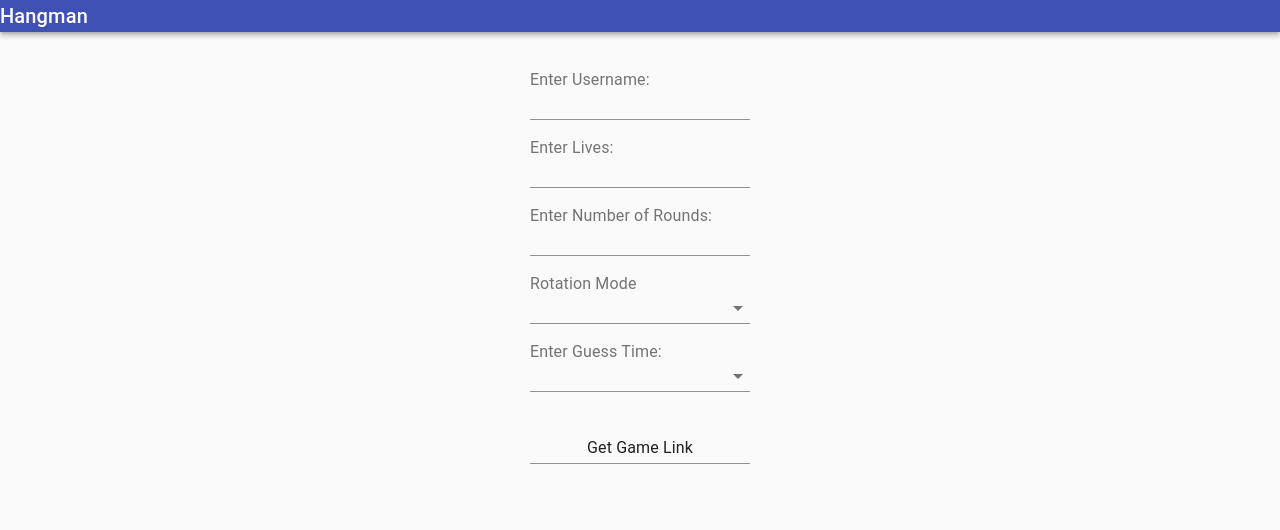
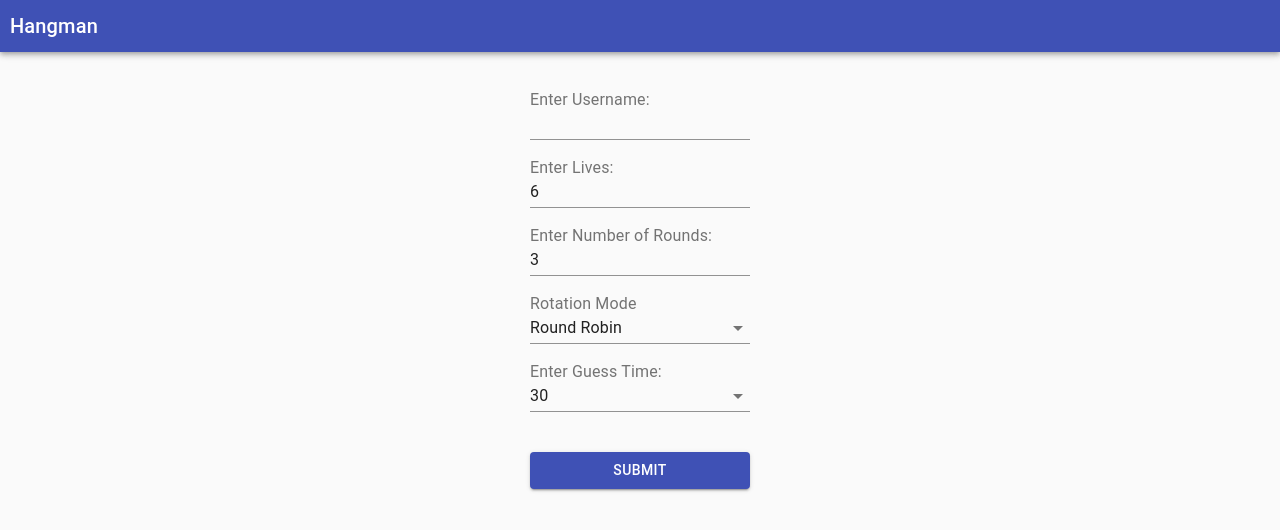
Before and after one commit to rimazmk/hangman-fe, a React (Create React App) app: page / in a window 1280 px wide. Shown: the top 530 px of the page. Built offline with nearby package versions, Linux system fonts and the light colour scheme.

Commit message:
add mui forms and input

```diff
--- a/src/components/Chat.tsx
+++ b/src/components/Chat.tsx
@@ -1,6 +1,6 @@
 import React, { useState, useEffect, useRef } from "react";
 import { socket } from "../modules";
-import { FormControl, Input, InputLabel } from "@material-ui/core";
+import { FormControl, Input, InputLabel, Button } from "@material-ui/core";
 
 function Chat({ user, roomID }: { user: string; roomID: string }) {
   const [messages, setMessages] = useState<[string, string][]>([]);
@@ -62,7 +62,10 @@ function Chat({ user, roomID }: { user: string; roomID: string }) {
             id="message"
             name="message"
           />
-          <input type="submit" value="Send" />
+          <br />
+          <Button variant="contained" color="primary" type="submit">
+            Submit
+          </Button>
         </FormControl>
       </form>
     </div>
--- a/src/components/Create.tsx
+++ b/src/components/Create.tsx
@@ -8,6 +8,7 @@ import {
   TextField,
   MenuItem,
   Select,
+  Button,
 } from "@material-ui/core";
 import { socket } from "../modules";
 
@@ -18,8 +19,8 @@ function Create({
 }) {
   const [state, setState] = useState<gameInitInterface>({
     username: "",
-    lives: "",
-    numRounds: "",
+    lives: "6",
+    numRounds: "3",
     rotation: "robin",
     time: "30",
   });
@@ -91,6 +92,7 @@ function Create({
           <Select
             name="rotation"
             id="rotation"
+            value={state.rotation}
             onChange={(e) =>
               setState({ ...state, rotation: e.target.value as string })
             }
@@ -106,6 +108,7 @@ function Create({
             name="time"
             id="time"
             onInvalid={(e) => "Please fill out this field"}
+            value={state.time}
             required
             onChange={(e) =>
               setState({ ...state, time: e.target.value as string })
@@ -124,7 +127,9 @@ function Create({
           </Select>
           <br />
           <br />
-          <Input type="submit" value="Get Game Link"></Input>
+          <Button variant="contained" color="primary" type="submit">
+            Submit
+          </Button>
         </FormGroup>
       </form>
       {roomID && roomID !== "" && <Redirect to={`/${roomID}`} />}
--- a/src/components/Game.tsx
+++ b/src/components/Game.tsx
@@ -42,6 +42,7 @@ function Game({
   };
 
   const makeGuess = (guessedEntity: string) => {
+    console.log(guessedEntity);
     let guessState = Object.assign(
       {},
       { ...gameState, curGuess: guessedEntity }
@@ -64,7 +65,7 @@ function Game({
   const onLetterClick = (e: React.MouseEvent<HTMLButtonElement>) => {
     e.preventDefault();
     setWord("");
-    let ev = e.target as HTMLButtonElement;
+    let ev = e.currentTarget as HTMLButtonElement;
     makeGuess(ev.value);
   };
 
@@ -91,7 +92,7 @@ function Game({
             guessedLetters={gameState.guessedLetters}
           />
           <br />
-
+          <br />
           <form onSubmit={onFormSubmit}>
             <FormControl>
               <InputLabel htmlFor="word">Word</InputLabel>
--- a/src/components/Letters.tsx
+++ b/src/components/Letters.tsx
@@ -1,4 +1,5 @@
 import React from "react";
+import { Button } from "@material-ui/core";
 
 interface Props {
   onClick: React.MouseEventHandler<HTMLButtonElement>;
@@ -12,14 +13,16 @@ const Letters = ({ onClick, disabled, guessedLetters }: Props) => {
   const renderLetters = () => {
     return letters.map((letter) => {
       return (
-        <button
+        <Button
+          variant="contained"
           onClick={onClick}
           value={letter}
           key={letter.charCodeAt(0)}
+          size="small"
           disabled={disabled || guessedLetters.includes(letter)}
         >
           {letter}
-        </button>
+        </Button>
       );
     });
   };
--- a/src/components/Main.tsx
+++ b/src/components/Main.tsx
@@ -10,7 +10,7 @@ const Main = () => {
 
   return (
     <>
-      <AppBar position="static">
+      <AppBar position="static" className="menu">
         <Typography variant="h6">Hangman</Typography>
       </AppBar>
       <div className="container">
--- a/src/components/NewWord.tsx
+++ b/src/components/NewWord.tsx
@@ -1,4 +1,5 @@
 import React, { useState, useEffect } from "react";
+import { TextField, Button, InputLabel } from "@material-ui/core";
 import { gameStateInterface } from "../hangman";
 import Standings from "./Standings";
 import { socket } from "../modules";
@@ -94,22 +95,26 @@ const NewWord = ({
               )}
 
               <form onSubmit={handleSubmit}>
-                Enter {gameState.word ? "New" : ""} Word(s):
-                <input
+                <InputLabel htmlFor="word">
+                  Enter {gameState.word ? "New" : ""} Word(s):
+                </InputLabel>
+                <TextField
                   type="text"
                   value={word}
                   onChange={(e) => setWord(e.target.value)}
                   id="word"
                   name="word"
                   onInput={(e) => validateWord()}
-                  maxLength={50}
-                  minLength={2}
+                  inputProps={{ maxLength: 50, minLength: 2 }}
                   onInvalid={(e) => "Please fill out this field"}
                   required
-                ></input>
+                />
                 <br />
-                Enter {gameState.word ? "New" : ""} Category:
-                <input
+                <br />
+                <InputLabel htmlFor="category">
+                  Enter {gameState.word ? "New" : ""} Category:
+                </InputLabel>
+                <TextField
                   type="text"
                   value={category}
                   onChange={(e) => setCategory(e.target.value)}
@@ -117,9 +122,12 @@ const NewWord = ({
                   name="category"
                   onInvalid={(e) => "Please fill out this field"}
                   required
-                ></input>
+                />
                 <br />
-                <input type="submit" value="Submit" />
+                <br />
+                <Button variant="contained" color="primary" type="submit">
+                  Submit
+                </Button>
               </form>
             </div>
           ) : (
--- a/src/components/Wait.tsx
+++ b/src/components/Wait.tsx
@@ -90,13 +90,18 @@ function Wait({
             <>
               Share this link with your friends:
               <p>
-                {url} <Button onClick={copyLink}>{copy}</Button>
+                {url}{" "}
+                <Button variant="contained" onClick={copyLink}>
+                  {copy}
+                </Button>
               </p>
             </>
           )}
 
           {user === gameState.hanger && gameState.players.length >= 2 && (
-            <button onClick={onButtonClick}>Start game!</button>
+            <Button variant="contained" onClick={onButtonClick}>
+              Start game!
+            </Button>
           )}
           {/* Add functionality for changing username */}
           {user !== gameState.hanger && !joined && (
--- a/src/css/Main.scss
+++ b/src/css/Main.scss
@@ -1,9 +1,13 @@
 .container {
   padding: 40px;
-  // max-width: 450px;
+  max-width: 650px;
   width: 90%;
   display: flex;
   flex-direction: column;
   align-items: center;
   margin: auto;
 }
+
+.menu {
+  padding: 10px;
+}
```
